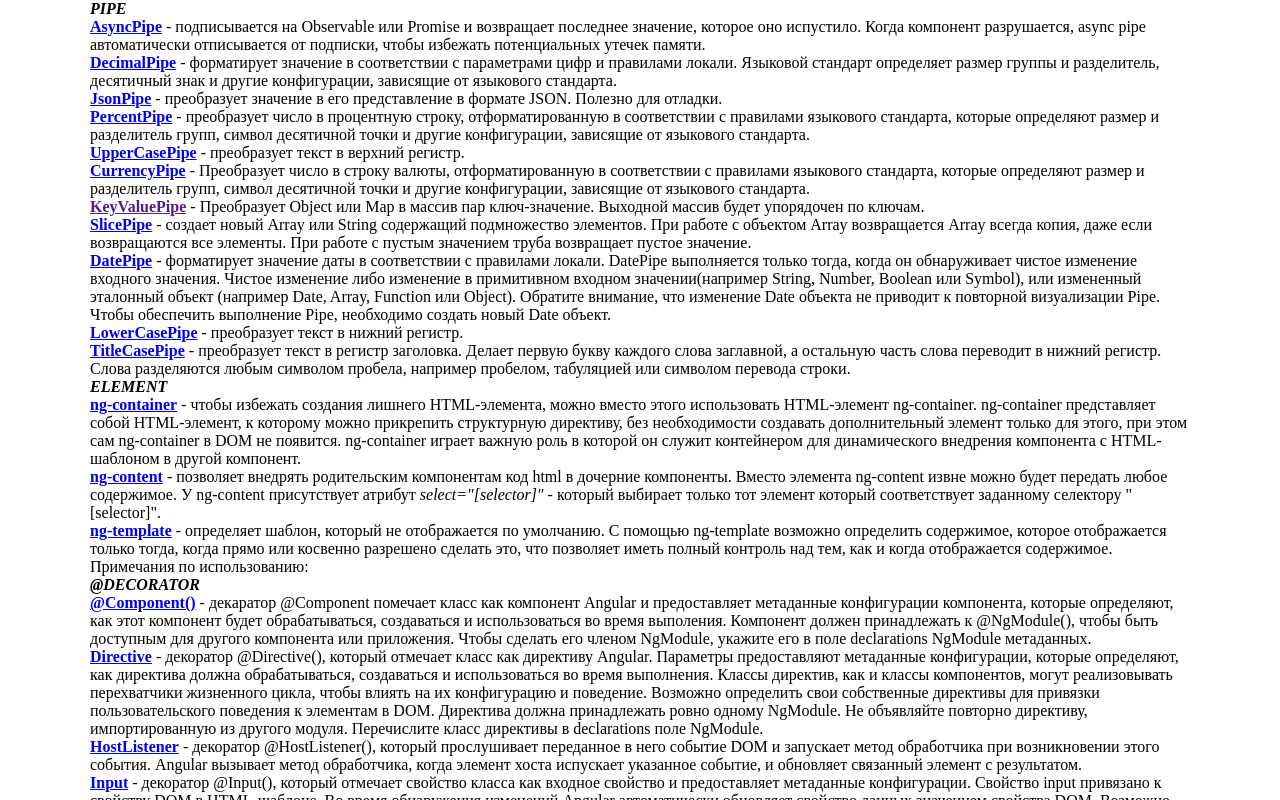
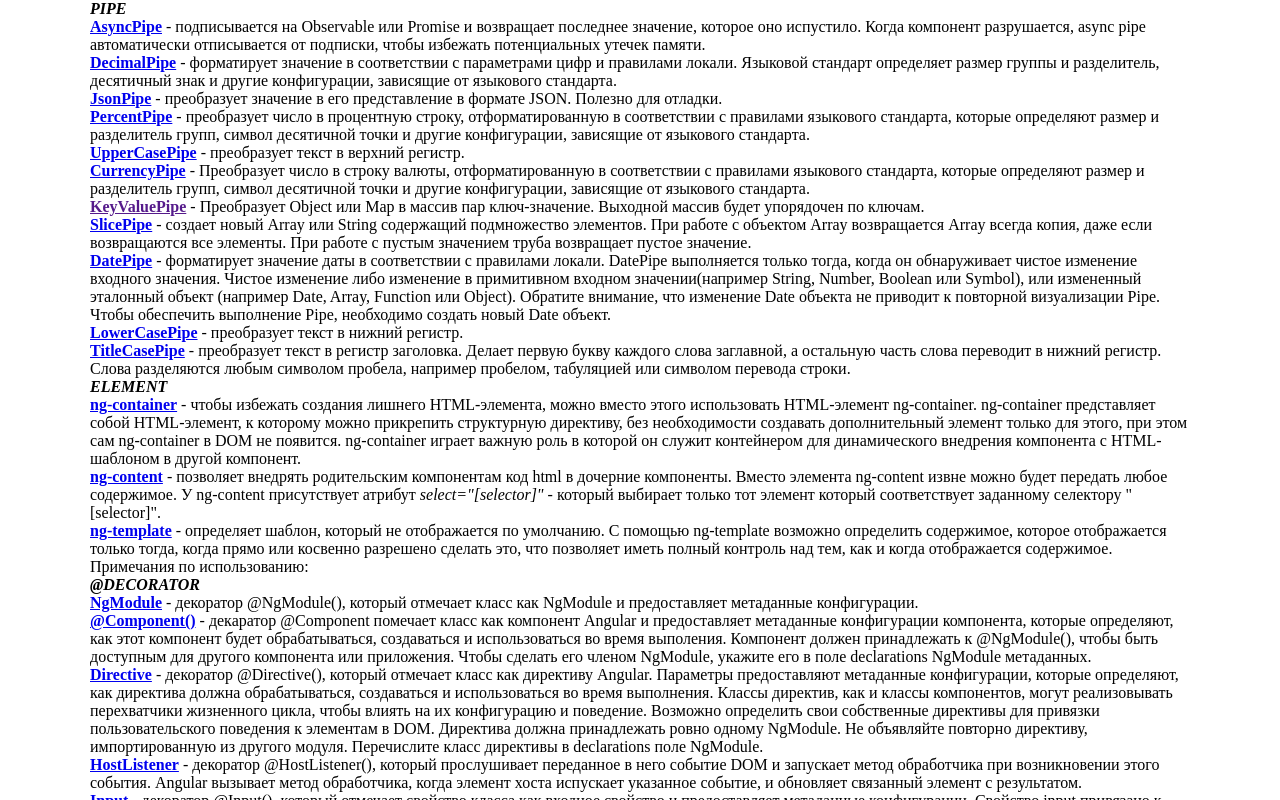
Before and after one commit to ArtemKashirin/API, an Angular app: page / in a window 1280 px wide. Shown: the top 800 px of the page. Built offline with nearby package versions, Linux system fonts and the light colour scheme.

Commit message:
DECORATOR: NgModule

```diff
--- a/src/app/app.component.html
+++ b/src/app/app.component.html
@@ -15,6 +15,7 @@
 <app-ng-content></app-ng-content>
 <app-ng-template></app-ng-template>
 <p><b><i>@DECORATOR</i></b></p>
+<app-ng-module></app-ng-module>
 <app-component></app-component>
 <app-directive></app-directive>
 <app-host-listener></app-host-listener>
--- a/src/app/app.module.ts
+++ b/src/app/app.module.ts
@@ -29,6 +29,7 @@
 import { ContentChildComponent } from './decorator/content-child/content-child.component';
 import { ChildContentComponent } from './decorator/content-child/child-content/child-content.component';
 import { HostComponent } from './decorator/host/host.component';
+import { NgModuleComponent } from './decorator/ng-module/ng-module.component';
 
 
 @NgModule({
@@ -60,6 +61,7 @@
     ContentChildComponent,
     ChildContentComponent,
     HostComponent,
+    NgModuleComponent,
   ],
   imports: [
     BrowserModule,
--- /dev/null
+++ b/src/app/decorator/ng-module/ng-module.component.html
@@ -0,0 +1,18 @@
+<p><b><a [href] = "this.NgModule">NgModule</a></b> - декоратор @NgModule(), который отмечает класс как NgModule и предоставляет
+  метаданные конфигурации.</p>
+<!--<div>-->
+<!--  <p>Метаданные NgModule:</p>-->
+<!--  <ul>-->
+<!--    <li><i>providers?: Provider[]</i> - зависимости, поставщики которых перечислены здесь, становятся доступными для внедрения в любой-->
+<!--      компонент, директиву, канал или службу, являющуюся дочерним элементом этого инжектора;</li>-->
+<!--    <li><i>declarations?: Array | any[]></i> - набор доступных для шаблона селекторов включает в себя объявленные здесь и те, которые-->
+<!--      экспортируются из импортированных модулей NgModules;</li>-->
+<!--    <li><i>imports?: </i> - набор модулей NgModules, экспортированные декларируемые объекты которых доступны для шаблонов в этом модуле;</li>-->
+<!--    <li><i>exports?:</i> - набор компонентов, директив и каналов, объявленных в этом модуле NgModule, который можно использовать в-->
+<!--      шаблоне любого компонента, являющегося частью модуля NgModule, который импортирует этот модуль NgModule;</li>-->
+<!--    <li><i>bootstrap?:</i> - набор компонентов, которые загружаются при начальной загрузке этого модуля;</li>-->
+<!--    <li><i>schemas?:</i> - набор схем, объявляющих разрешенные элементы в NgModule. Элементы и свойства, которые не являются ни-->
+<!--      компонентами Angular, ни директивами, должны быть объявлены в схеме;</li>-->
+<!--    <li><i>id?: string</i> - имя или путь, который однозначно идентифицирует этот модуль NgModule в getModuleFactory.</li>-->
+<!--  </ul>-->
+<!--</div>-->
--- /dev/null
+++ b/src/app/decorator/ng-module/ng-module.component.ts
@@ -0,0 +1,15 @@
+import { Component, OnInit } from '@angular/core';
+
+@Component({
+  selector: 'app-ng-module',
+  templateUrl: './ng-module.component.html',
+  styleUrls: ['./ng-module.component.scss']
+})
+export class NgModuleComponent implements OnInit {
+public NgModule:string = 'https://angular.io/api/core/NgModule';
+  constructor() { }
+
+  ngOnInit(): void {
+  }
+
+}
```
Also changed, not shown: src/app/decorator/ng-module/ng-module.component.scss (added).
